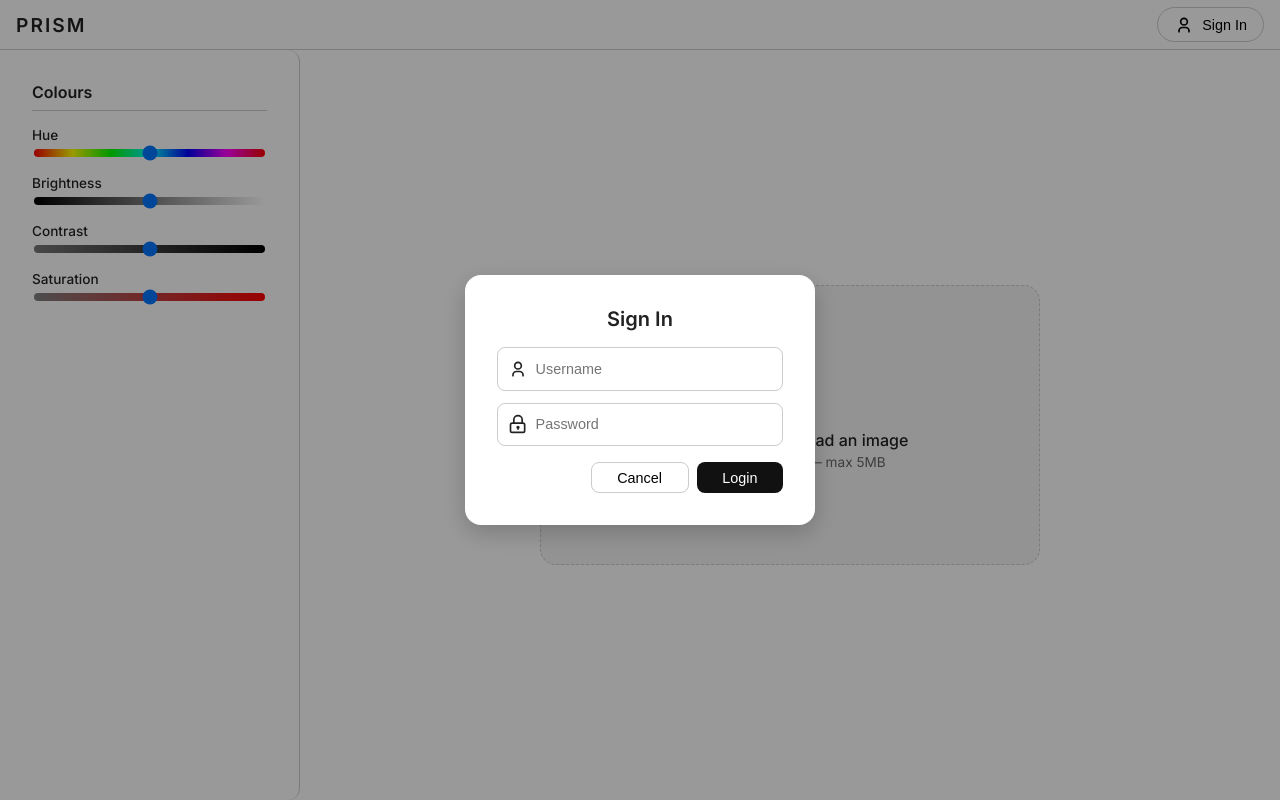
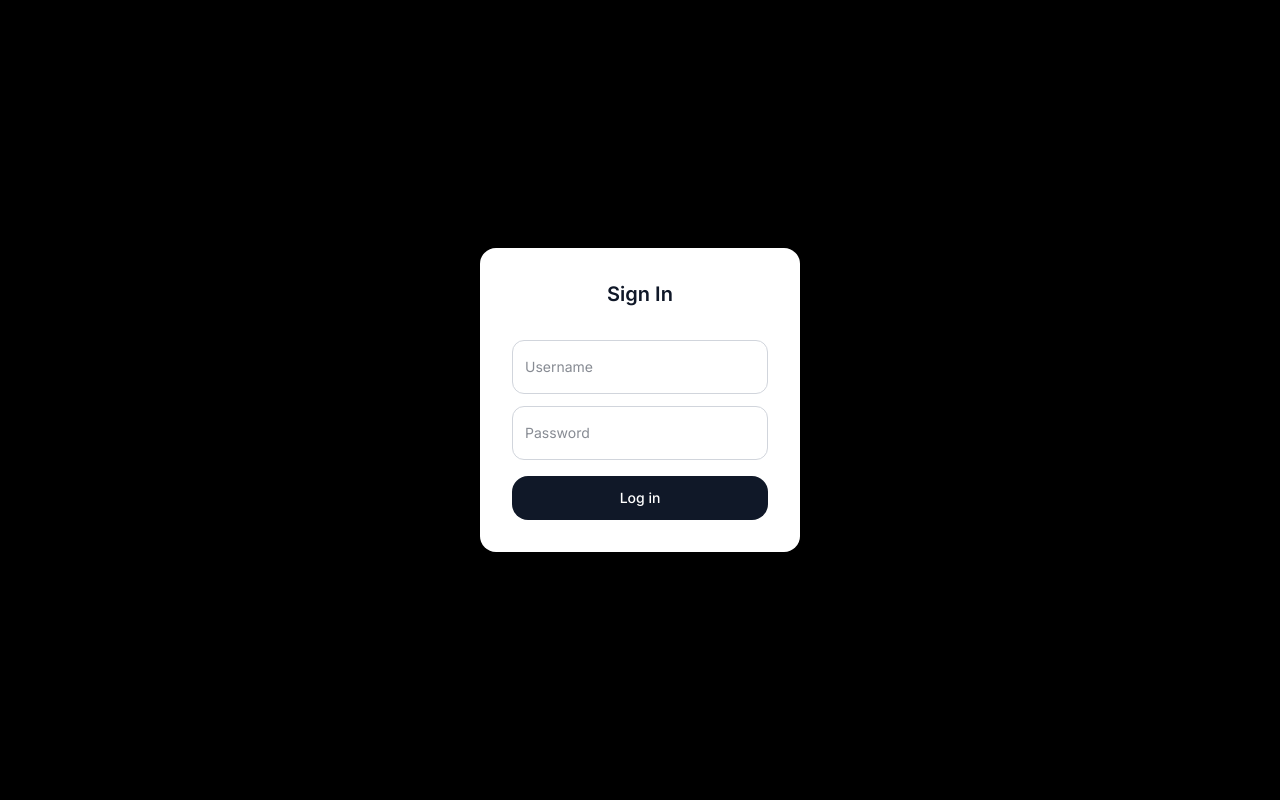
Before and after one commit to ammarqd/prism-web-app, a React (Vite) app in the folder client/: page / in a window 1280 px wide. Both pictures are taken after a click on the button "Sign In". Built offline with nearby package versions, Linux system fonts and the light colour scheme.

Commit message:
Add new tailwind build

```diff
--- a/client/index.html
+++ b/client/index.html
@@ -3,7 +3,9 @@
   <head>
     <meta charset="UTF-8" />
     <link rel="icon" type="image/svg+xml" href="/vite.svg" />
-    <link href="https://fonts.googleapis.com/css2?family=Inter:wght@400;500;600&display=swap" rel="stylesheet">
+<link rel="preconnect" href="https://fonts.googleapis.com">
+<link rel="preconnect" href="https://fonts.gstatic.com" crossorigin>
+<link href="https://fonts.googleapis.com/css2?family=Inter:wght@400;500;600;700&display=swap" rel="stylesheet">
     <meta name="viewport" content="width=device-width, initial-scale=1.0" />
     <title>PRISM - A simple image filter app</title>
   </head>
--- a/client/src/App.jsx
+++ b/client/src/App.jsx
@@ -4,65 +4,39 @@ function LoginModal({ isOpen, onClose }) {
   if (!isOpen) return null
 
   return (
-    <div className="modal-overlay">
-      <div className="modal">
-        <h2 className="modal-title">Sign In</h2>
-
-        <div className="input-container">
-
-          <div className="input-group">
-            <svg
-              xmlns="http://www.w3.org/2000/svg"
-              className="input-icon"
-              fill="none"
-              viewBox="0 0 24 24"
-              stroke="currentColor"
-              strokeWidth="2"
-            >
-              <path
-                strokeLinecap="round"
-                strokeLinejoin="round"
-                d="M12 12c2.21 0 4-1.79 4-4s-1.79-4-4-4-4
-                  1.79-4 4 1.79 4 4 4zM6 20v-1a4 4 0 014-4h4a4
-                  4 0 014 4v1"
+    <div className="fixed inset-0 bg-black bg-opacity-40 flex justify-center items-center z-50">
+      <div className="bg-white p-8 rounded-2xl shadow-2xl w-80 flex flex-col">
+        <h2 className="text-xl font-semibold text-center mb-4 text-gray-900">Sign In</h2>
+        <div className="flex flex-col mt-4 space-y-3">
+          <div className="flex items-center border border-gray-300 rounded-xl px-3 py-2 bg-white">
+            <input
+              className="flex-1 outline-none text-sm bg-transparent py-2"
+              type="text"
+              placeholder="Username"
             />
-            </svg>
-            <input className="modal-input" type="text" placeholder="Username" />
           </div>
-
-          <div className="input-group">
-            <svg
-              xmlns="http://www.w3.org/2000/svg"
-              className="input-icon"
-              fill="none"
-              viewBox="0 0 24 24"
-              stroke="currentColor"
-              strokeWidth="2"
-            >
-              <rect x="3" y="11" width="17" height="11" rx="2" ry="2"/>
-              <path d="M7 11V7a5 5 0 0 1 10 0v4"/>
-              <circle cx="12" cy="16" r="1"/>
-              <path d="M12 17v2"/>
-            </svg>
-            <input className="modal-input" type="password" placeholder="Password" />
+          <div className="flex items-center border border-gray-300 rounded-xl px-3 py-2 bg-white">
+            <input
+              className="flex-1 outline-none text-sm bg-transparent py-2"
+              type="password"
+              placeholder="Password"
+            />
           </div>
-
         </div>
-
-        <div className="modal-actions">
-          <button className="modal-button" onClick={onClose}>Cancel</button>
-          <button className="modal-button primary">Login</button>
+        <div className="flex mt-4">
+          <button className="w-full py-3 text-sm rounded-2xl bg-gray-900 text-white cursor-pointer transition-colors hover:bg-gray-800 font-medium">
+            Log in
+          </button>
         </div>
       </div>
     </div>
   )
 }
 
-
 function App() {
   const [image, setImage] = useState(null)
   const [isLoginOpen, setIsLoginOpen] = useState(false)
-
+  const [showOriginal, setShowOriginal] = useState(false)
   const fileInputRef = useRef(null)
 
   const handleFileChange = (e) => {
@@ -74,24 +48,22 @@ function App() {
   }
 
   return (
-    <div className="app">
-      <header className="topbar">
-        <h1 className="logo">PRISM</h1>
-        <nav className="nav-links">
+    <div className="h-screen flex flex-col bg-white text-gray-900 overflow-hidden font-primary">
+      <header className="h-12 flex items-center justify-between px-4 bg-white border-b border-gray-300">
+        <h1 className="text-xl font-semibold tracking-widest uppercase text-gray-900">PRISM</h1>
+        <nav className="flex items-center">
                       <button
             type="button"
-            className="auth-button"
+            className="flex items-center gap-2 font-medium text-sm py-2 px-4 rounded-full border border-gray-300 bg-white cursor-pointer transition-colors hover:bg-gray-50"
             onClick={() => setIsLoginOpen(true)}
           >
             <svg
               xmlns="http://www.w3.org/2000/svg"
-              className="auth-icon"
+              className="w-5 h-5"
               fill="none"
               viewBox="0 0 24 24"
               stroke="currentColor"
               strokeWidth={2}
-              width="20"
-              height="20"
               aria-hidden="true"
             >
               <path
@@ -105,56 +77,97 @@ function App() {
         </nav>
       </header>
 
-      <div className="layout">
-       <aside className="sidebar">
-        <div className="control-panel">
-          <h3 className="control-title">Colours</h3>
+      <div className="flex flex-1">
+        <aside className="bg-white border-r border-gray-300 flex flex-col w-70 rounded-xl">
+          <div className="p-8 flex flex-col gap-4">
+            <h3 className="text-base font-semibold m-0 pb-2 border-b border-gray-300 text-gray-900">Colours</h3>
 
-          <div className="slider-group">
-            <label htmlFor="hue">Hue</label>
-            <input type="range" id="hue" min="0" max="360" className="slider slider-hue" />
+            <div className="flex flex-col gap-1">
+              <label htmlFor="hue" className="text-sm font-medium text-gray-900">Hue</label>
+              <input
+                type="range"
+                id="hue"
+                min="0"
+                max="360"
+                className="h-2 rounded cursor-pointer appearance-none slider-hue"
+                style={{
+                  WebkitAppearance: 'none',
+                  MozAppearance: 'none',
+                }}
+              />
             </div>
 
-          <div className="slider-group">
-            <label htmlFor="brightness">Brightness</label>
-            <input type="range" id="brightness" min="0" max="200" defaultValue="100" className="slider slider-brightness" />
+            <div className="flex flex-col gap-1">
+              <label htmlFor="brightness" className="text-sm font-medium text-gray-900">Brightness</label>
+              <input
+                type="range"
+                id="brightness"
+                min="0"
+                max="200"
+                defaultValue="100"
+                className="h-2 rounded cursor-pointer appearance-none slider-brightness"
+                style={{
+                  WebkitAppearance: 'none',
+                  MozAppearance: 'none',
+                }}
+              />
             </div>
 
-          <div className="slider-group">
-            <label htmlFor="contrast">Contrast</label>
-            <input type="range" id="contrast" min="0" max="200" defaultValue="100" className="slider slider-contrast" />
+            <div className="flex flex-col gap-1">
+              <label htmlFor="contrast" className="text-sm font-medium text-gray-900">Contrast</label>
+              <input
+                type="range"
+                id="contrast"
+                min="0"
+                max="200"
+                defaultValue="100"
+                className="h-2 rounded cursor-pointer appearance-none slider-contrast"
+                style={{
+                  WebkitAppearance: 'none',
+                  MozAppearance: 'none',
+                }}
+              />
             </div>
 
-          <div className="slider-group">
-            <label htmlFor="saturation">Saturation</label>
-            <input type="range" id="saturation" min="0" max="200" defaultValue="100" className="slider slider-saturation" />
+            <div className="flex flex-col gap-1">
+              <label htmlFor="saturation" className="text-sm font-medium text-gray-900">Saturation</label>
+              <input
+                type="range"
+                id="saturation"
+                min="0"
+                max="200"
+                defaultValue="100"
+                className="h-2 rounded cursor-pointer appearance-none slider-saturation"
+                style={{
+                  WebkitAppearance: 'none',
+                  MozAppearance: 'none',
+                }}
+              />
             </div>
           </div>
         </aside>
 
-        <main className="canvas-area">
+        <main className="relative flex flex-1 justify-center items-center bg-white overflow-hidden" style={{ height: 'calc(100vh - 3rem)' }}>
           {!image && (
             <>
               <input
                 type="file"
                 accept="image/*"
                 ref={fileInputRef}
-                style={{ display: 'none' }}
+                className="hidden"
                 onChange={handleFileChange}
               />
               <div
-                className="upload-placeholder"
+                className="w-4/5 max-w-lg h-70 bg-gray-50 border-2 border-dashed border-gray-300 rounded-2xl flex flex-col items-center justify-center cursor-pointer text-center transition-colors p-8 hover:bg-gray-100"
                 onClick={() => fileInputRef.current?.click()}
               >
                 <svg
                   xmlns="http://www.w3.org/2000/svg"
-                  className="upload-icon"
+                  className="w-12 h-12 stroke-gray-900 mb-4"
                   fill="none"
                   viewBox="0 0 24 24"
                   stroke="currentColor"
                   strokeWidth={1.5}
-                  width="48"
-                  height="48"
                 >
                   <path
                     strokeLinecap="round"
@@ -162,17 +175,17 @@ function App() {
                     d="M4 16v2a2 2 0 002 2h12a2 2 0 002-2v-2M12 12v6m0-6l-3 3m3-3l3 3m0-6V6a2 2 0 00-2-2H9a2 2 0 00-2 2v6"
                   />
                 </svg>
-                <p className="upload-text">Click or tap to upload an image</p>
-                <p className="upload-subtext">JPG, PNG, or GIF — max 5MB</p>
+                <p className="text-base font-medium text-gray-900 m-0">Click or tap to upload an image</p>
+                <p className="text-sm text-gray-600 mt-1">JPG, PNG, or GIF — max 5MB</p>
               </div>
             </>
           )}
 
           {image && (
             <>
-              <div className="image-nav">
+              <div className="absolute top-4 left-1/2 transform -translate-x-1/2 flex">
                 <button
-                  className="overlay-toggle"
+                  className="py-2 px-4 text-sm border border-gray-300 bg-white text-gray-900 cursor-pointer rounded-full shadow-md font-medium"
                   onMouseDown={() => setShowOriginal(true)}
                   onMouseUp={() => setShowOriginal(false)}
                   onMouseLeave={() => setShowOriginal(false)}
@@ -180,15 +193,13 @@ function App() {
                   Hold to Show Original
                 </button>
               </div>
-
               <img
                 src={image.url}
-                alt="original"
-                className={"image-display"}
+                alt="uploaded"
+                className="max-w-full max-h-full p-16 object-contain"
               />
             </>
           )}
-
         </main>
       </div>
 
--- a/client/src/index.css
+++ b/client/src/index.css
@@ -1,321 +1,56 @@
-:root {
-  --bg: #fff;
-  --text: #222;
-  --border: #ccc;
-  --panel: #fff;
-  --panel-alt: #f5f5f5;
-  --panel-hover: #ebebeb;
-  --font-primary: 'Inter', system-ui, sans-serif;
-  --icon-bg: #111;
-  --overlay-bg: rgba(255, 255, 255, 0.9);
+@import "tailwindcss";
+
+@theme {
+  --font-sans: "Inter", sans-serif;
+  --font-heading: "Poppins", sans-serif;
+  --color-primary: #1D4ED8;
+  --color-secondary: #9333EA;
 }
 
-* {
-  box-sizing: border-box;
+/* Custom slider gradients */
+@layer components {
+  .slider-hue {
+    background: linear-gradient(to right, red, yellow, lime, cyan, blue, magenta, red);
   }
 
-html, body {
-  margin: 0;
-  padding: 0;
-  height: 100%;
-  font-family: var(--font-primary);
-  background: var(--bg);
-  color: var(--text);
-  overflow: hidden;
-}
-
-.app {
-  height: 100vh;
-  display: flex;
-  flex-direction: column;
-}
-
-.topbar {
-  height: 50px;
-  display: flex;
-  align-items: center;
-  justify-content: space-between;
-  padding: 0 1rem;
-  background: var(--panel);
-  border-bottom: 1px solid var(--border);
-}
-
-.nav-links {
-  display: flex;
-  align-items: center;
-}
-
-.auth-button {
-  display: flex;
-  align-items: center;
-  gap: 0.5rem;
-  font-weight: 500;
-  font-size: 0.9rem;
-  padding: 0.4rem 1rem;
-  border-radius: 9999px;
-  border: 1px solid var(--border);
-  background: white;
-  cursor: pointer;
-  transition: background 0.2s ease, color 0.2s ease;
-}
-
-.modal-overlay {
-  position: fixed;
-  inset: 0;
-  background: rgba(0, 0, 0, 0.4);
-  display: flex;
-  justify-content: center;
-  align-items: center;
-  z-index: 100;
-}
-
-.modal {
-  background: var(--panel);
-  padding: 2rem;
-  border-radius: 16px;
-  box-shadow: 0 8px 24px rgba(0, 0, 0, 0.2);
-  width: 350px;
-  display: flex;
-  flex-direction: column;
-}
-
-.modal-title {
-  margin: 0;
-  font-size: 1.25rem;
-  font-weight: 600;
-  text-align: center;
-}
-
-.modal-input {
-  padding: 0.5rem;
-  border: 1px solid var(--border);
-  border-radius: 8px;
-  font-size: 0.9rem;
-  background: var(--control-bg);
-}
-
-.input-container {
-  display: flex;
-  flex-direction: column;
-  margin-top: 1rem;
-}
-
-.input-group {
-  display: flex;
-  align-items: center;
-  border: 1px solid var(--border);
-  border-radius: 8px;
-  padding: 0.4rem 0.6rem;
-  background: var(--control-bg, #fff);
-}
-
-.input-group + .input-group {
-  margin-top: 0.75rem;
-}
-
-.input-icon {
-  width: 20px;
-  height: 20px;
-  stroke: var(--text);
-  flex-shrink: 0;
-  margin-right: 0.5rem;
-}
-
-.input-group .modal-input {
-  border: none;
-  outline: none;
-  flex: 1;
-  font-size: 0.9rem;
-  background: transparent;
-  padding: 0.4rem 0;
-}
-
-.modal-actions {
-  display: flex;
-  justify-content: flex-end;
-  gap: 0.5rem;
-  margin-top: 1rem;
-}
-
-.modal-button {
-  padding: 0.4rem 1.6rem;
-  font-size: 0.9rem;
-  border-radius: 8px;
-  border: 1px solid var(--border);
-  background: white;
-  cursor: pointer;
-  transition: background 0.2s ease;
-}
-
-.modal-button.primary {
-  background: var(--icon-bg);
-  color: white;
-  border: none;
-}
-
-.logo {
-  font-size: 1.2rem;
-  font-weight: 600;
-  letter-spacing: 2px;
-  text-transform: uppercase;
-}
-
-.layout {
-  display: flex;
-  flex: 1;
-}
-
-.sidebar {
-  background: var(--panel);
-  border-right: 1px solid var(--border);
-  display: flex;
-  flex: 0 0 300px;
-  flex-direction: column;
-  border-radius: 12px;
-}
-
-.control-panel {
-  padding: 2rem;
-  display: flex;
-  flex-direction: column;
-  gap: 1rem;
-}
-
-.control-title {
-  font-size: 1rem;
-  font-weight: 600;
-  margin: 0;
-  padding-bottom: 0.5rem;
-  border-bottom: 1px solid var(--border);
-}
-
-.slider-group {
-  display: flex;
-  flex-direction: column;
-  gap: 0.25rem;
-}
-
-.slider-group label {
-  font-size: 0.85rem;
-  font-weight: 500;
-}
-
-.slider {
-  -webkit-appearance: none;
-  appearance: none;
-  height: 8px;
-  border-radius: 4px;
-  outline: none;
-  cursor: pointer;
-}
-
-/* Hue gradient (rainbow) */
-.slider-hue {
-  background: linear-gradient(to right,
-    red, yellow, lime, cyan, blue, magenta, red);
-}
-
-/* Brightness gradient (black → original → white) */
   .slider-brightness {
     background: linear-gradient(to right, black, gray, white);
   }
 
-/* Contrast gradient (low contrast → high contrast) */
   .slider-contrast {
     background: linear-gradient(to right, #777, #000);
   }
 
-/* Saturation gradient (desaturated → full color) */
   .slider-saturation {
-  background: linear-gradient(to right,
-    gray, red);
+    background: linear-gradient(to right, gray, red);
   }
 
-.canvas-area {
-  height: calc(100dvh - 50px);
-  position: relative;
-  display: flex;
-  flex: 1 1 100%;
-  justify-content: center;
-  align-items: center;
-  background: var(--bg);
-  overflow: hidden;
+  /* Your perfect slider thumbs */
+  .slider-hue::-webkit-slider-thumb,
+  .slider-brightness::-webkit-slider-thumb,
+  .slider-contrast::-webkit-slider-thumb,
+  .slider-saturation::-webkit-slider-thumb {
+    -webkit-appearance: none;
+    appearance: none;
+    height: 13px;
+    width: 13px;
+    border-radius: 50%;
+    background: #f8f8f8;
+    border: 1px solid #999;
+    cursor: pointer;
+    box-shadow: 0 1px 3px rgba(0, 0, 0, 0.15);
   }
 
-.image-display {
-  max-width: 100%;
-  max-height: 100%;
-  padding: 4rem 2.5rem;
-  object-fit: contain;
-}
-
-.image-nav {
-  position: absolute;
-  top: 1rem;
-  left: 50%;
-  transform: translateX(-50%);
-  display: flex;
-}
-
-.overlay-toggle {
-  padding: 0.4rem 1rem;
-  font-size: 0.9rem;
-  border: 1px solid var(--border);
-  background: var(--panel);
-  color: var(--text);
+  .slider-hue::-moz-range-thumb,
+  .slider-brightness::-moz-range-thumb,
+  .slider-contrast::-moz-range-thumb,
+  .slider-saturation::-moz-range-thumb {
+    height: 13px;
+    width: 13px;
+    border-radius: 50%;
+    background: #f8f8f8;
+    border: 1px solid #999;
     cursor: pointer;
-  border-radius: 9999px;
-  box-shadow: 0 2px 6px var(--border);
-}
-
-
-.upload-placeholder {
-  width: 80%;
-  max-width: 500px;
-  height: 280px;
-  background: var(--panel-alt);
-  border: 1.5px dashed var(--border);
-  border-radius: 16px;
-  display: flex;
-  flex-direction: column;
-  align-items: center;
-  justify-content: center;
-  cursor: pointer;
-  text-align: center;
-  transition: background 0.2s ease, border-color 0.2s ease;
-  padding: 2rem;
-}
-
-.upload-placeholder:hover {
-  background: var(--panel-hover);
-  border-color: var(--border);
-}
-
-.upload-icon {
-  stroke: var(--icon-bg);
-  margin-bottom: 1rem;
-}
-
-.upload-text {
-  font-size: 1rem;
-  font-weight: 500;
-  color: var(--text);
-  margin: 0;
-}
-
-.upload-subtext {
-  font-size: 0.85rem;
-  color: #666;
-  margin-top: 0.25rem;
-}
-
-@keyframes fadeSlideDown {
-  from {
-    opacity: 0;
-    transform: translate(-50%, -10px);
-  }
-  to {
-    opacity: 1;
-    transform: translate(-50%, 0);
+    box-shadow: 0 1px 3px rgba(0, 0, 0, 0.15);
   }
 }
```
Also changed, not shown: client/package.json (+6 -1 lines), client/vite.config.js (+6 -1 lines), 5 other files (tests, documents, lock files or other folders). Lines whose indentation alone changed are shown as unchanged.
